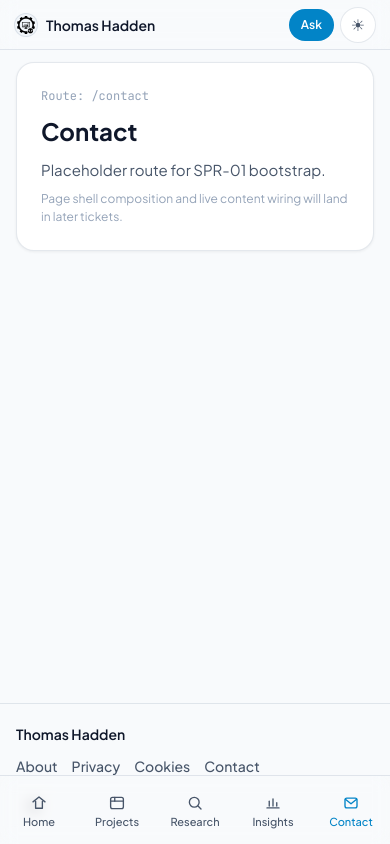
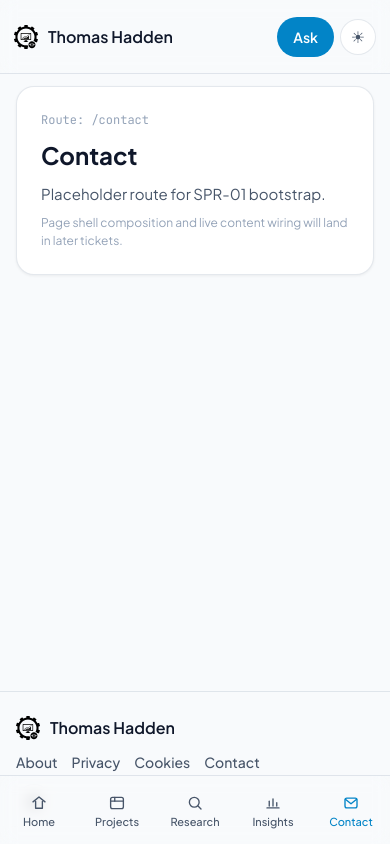
Before and after one commit to hadwll/thomashadden.ai, a Next.js app: page /contact in a window 390 px wide. Built offline with nearby package versions, Linux system fonts and the light colour scheme.

Commit message:
fix(shell): align brand marks and stabilize nav active states

```diff
--- a/components/layout/BrandMark.tsx
+++ b/components/layout/BrandMark.tsx
@@ -8,17 +8,17 @@ export function BrandMark({ className = '' }: BrandMarkProps) {
       aria-hidden="true"
       data-brand-mark="true"
       data-testid="brand-mark"
-      className={`relative inline-flex h-6 w-6 shrink-0 items-center justify-center overflow-hidden rounded-full border border-border-default bg-bg-elevated ${className}`.trim()}
+      className={`inline-flex h-6 w-6 shrink-0 items-center justify-center ${className}`.trim()}
     >
       <img
         src="/brand/iaa-logo-light.svg"
         alt=""
-        className="h-full w-full object-contain p-0.5 dark:hidden"
+        className="h-full w-full object-contain dark:hidden"
       />
       <img
         src="/brand/iaa-logo-dark.svg"
         alt=""
-        className="hidden h-full w-full object-contain p-0.5 dark:block"
+        className="hidden h-full w-full object-contain dark:block"
       />
     </span>
   );
--- a/components/layout/Footer.tsx
+++ b/components/layout/Footer.tsx
@@ -1,4 +1,5 @@
 import Link from 'next/link';
+import { BrandMark } from '@/components/layout/BrandMark';
 import { ThemeToggle } from '@/components/layout/ThemeToggle';
 
 const FOOTER_LINKS = [
@@ -11,8 +12,14 @@ const FOOTER_LINKS = [
 export function Footer() {
   return (
     <footer className="border-t border-border-default bg-bg-primary">
-      <div className="mx-auto grid w-full max-w-content gap-3 px-4 py-5 sm:px-6 lg:grid-cols-[auto_1fr_auto] lg:items-center lg:gap-6 lg:px-8">
-        <p className="text-sm font-semibold text-text-primary">Thomas Hadden</p>
+      <div className="grid w-full gap-3 px-4 py-6 sm:px-6 lg:grid-cols-[auto_1fr_auto] lg:items-center lg:gap-6 lg:px-6">
+        <Link
+          href="/"
+          className="inline-flex shrink-0 items-center gap-2.5 text-base font-semibold text-text-primary no-underline"
+        >
+          <BrandMark className="h-14 w-14" />
+          <span>Thomas Hadden</span>
+        </Link>
 
         <nav aria-label="Footer links" className="flex flex-wrap items-center gap-3.5 lg:justify-center">
           {FOOTER_LINKS.map((link) => (
--- a/components/layout/MobileHeader.tsx
+++ b/components/layout/MobileHeader.tsx
@@ -10,10 +10,13 @@ export function MobileHeader({ currentPath: _currentPath }: MobileHeaderProps) {
   return (
     <header
       role="banner"
-      className="sticky top-0 z-40 flex h-[50px] items-center justify-between border-b border-border-default bg-bg-surface/95 px-3.5 backdrop-blur lg:hidden"
+      className="sticky top-0 z-40 flex h-[74px] items-center justify-between border-b border-border-default bg-bg-surface/95 px-3.5 backdrop-blur lg:hidden"
     >
-      <Link href="/" className="inline-flex items-center gap-2 text-sm font-semibold text-text-primary no-underline">
-        <BrandMark />
+      <Link
+        href="/"
+        className="inline-flex items-center gap-2.5 text-base font-semibold text-text-primary no-underline"
+      >
+        <BrandMark className="h-14 w-14" />
         <span>Thomas Hadden</span>
       </Link>
 
@@ -21,7 +24,7 @@ export function MobileHeader({ currentPath: _currentPath }: MobileHeaderProps) {
         <button
           type="button"
           aria-label="Ask the AI assistant"
-          className="inline-flex h-8 items-center rounded-pill bg-accent-primary px-3 text-xs font-semibold text-white transition-colors duration-normal hover:bg-accent-hover"
+          className="inline-flex h-10 items-center rounded-pill bg-accent-primary px-4 text-sm font-semibold text-white transition-colors duration-normal hover:bg-accent-hover"
         >
           Ask
         </button>
--- a/components/layout/MobileNav.tsx
+++ b/components/layout/MobileNav.tsx
@@ -1,4 +1,7 @@
+'use client';
+
 import Link from 'next/link';
+import { useEffect, useState } from 'react';
 
 type MobileNavProps = {
   currentPath: string;
@@ -79,6 +82,22 @@ function isActivePath(currentPath: string, href: string): boolean {
 }
 
 export function MobileNav({ currentPath }: MobileNavProps) {
+  const [resolvedPath, setResolvedPath] = useState(currentPath);
+
+  useEffect(() => {
+    if (typeof window === 'undefined') {
+      return;
+    }
+
+    const windowPath = window.location.pathname || '/';
+    if (currentPath === '/' && windowPath !== '/') {
+      setResolvedPath(windowPath);
+      return;
+    }
+
+    setResolvedPath(currentPath || windowPath || '/');
+  }, [currentPath]);
+
   return (
     <nav
       aria-label="Mobile navigation"
@@ -86,7 +105,7 @@ export function MobileNav({ currentPath }: MobileNavProps) {
     >
       <ul className="mx-auto grid h-[68px] max-w-content grid-cols-5">
         {MOBILE_NAV_ITEMS.map((item) => {
-          const isActive = isActivePath(currentPath, item.href);
+          const isActive = isActivePath(resolvedPath, item.href);
 
           return (
             <li key={item.href} className="flex">
--- a/components/layout/NavBar.tsx
+++ b/components/layout/NavBar.tsx
@@ -57,6 +57,7 @@ export function NavBar({ currentPath }: NavBarProps) {
   }, [resolvedPath]);
 
   const indicatorTargetHref = hoveredHref ?? focusedHref ?? activeHref;
+  const shouldAnimateIndicator = hoveredHref !== null || focusedHref !== null;
 
   useEffect(() => {
     if (!indicatorTargetHref) {
@@ -97,13 +98,13 @@ export function NavBar({ currentPath }: NavBarProps) {
   return (
     <nav
       aria-label="Main navigation"
-      className="hidden h-[62px] items-center justify-between border-b border-border-default bg-bg-surface/90 px-6 backdrop-blur lg:flex"
+      className="hidden h-[86px] items-center justify-between border-b border-border-default bg-bg-surface/90 px-6 backdrop-blur lg:flex"
     >
       <Link
         href="/"
         className="inline-flex shrink-0 items-center gap-2.5 text-base font-semibold text-text-primary no-underline"
       >
-        <BrandMark className="h-7 w-7" />
+        <BrandMark className="h-14 w-14" />
         <span>Thomas Hadden</span>
       </Link>
 
@@ -150,7 +151,10 @@ export function NavBar({ currentPath }: NavBarProps) {
           style={{
             left: `${indicatorStyle.left}px`,
             width: `${indicatorStyle.width}px`,
-            opacity: indicatorStyle.visible ? 1 : 0
+            opacity: indicatorStyle.visible ? 1 : 0,
+            transition: shouldAnimateIndicator
+              ? 'left 200ms ease, width 200ms ease, opacity 120ms ease'
+              : 'opacity 120ms ease'
           }}
         />
       </div>
```
Also changed, not shown: 1 other file (tests, documents, lock files or other folders).
